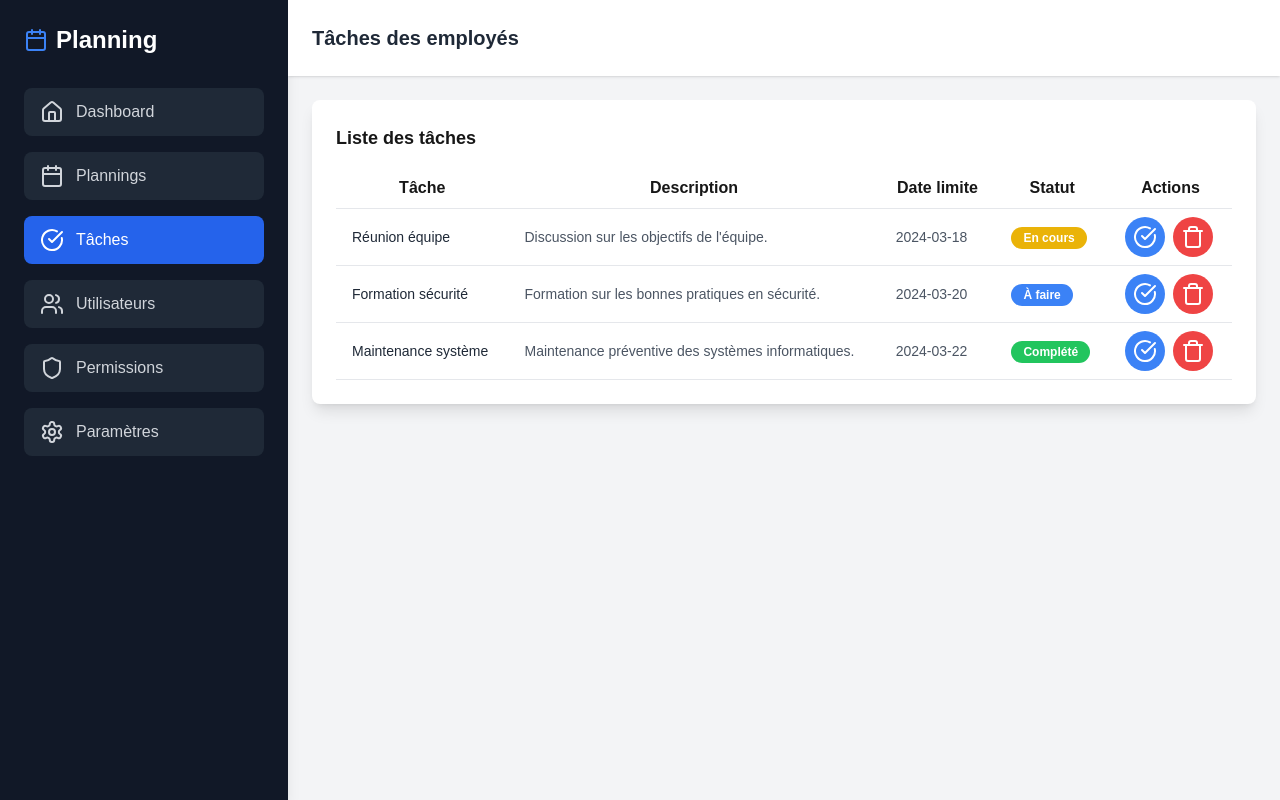
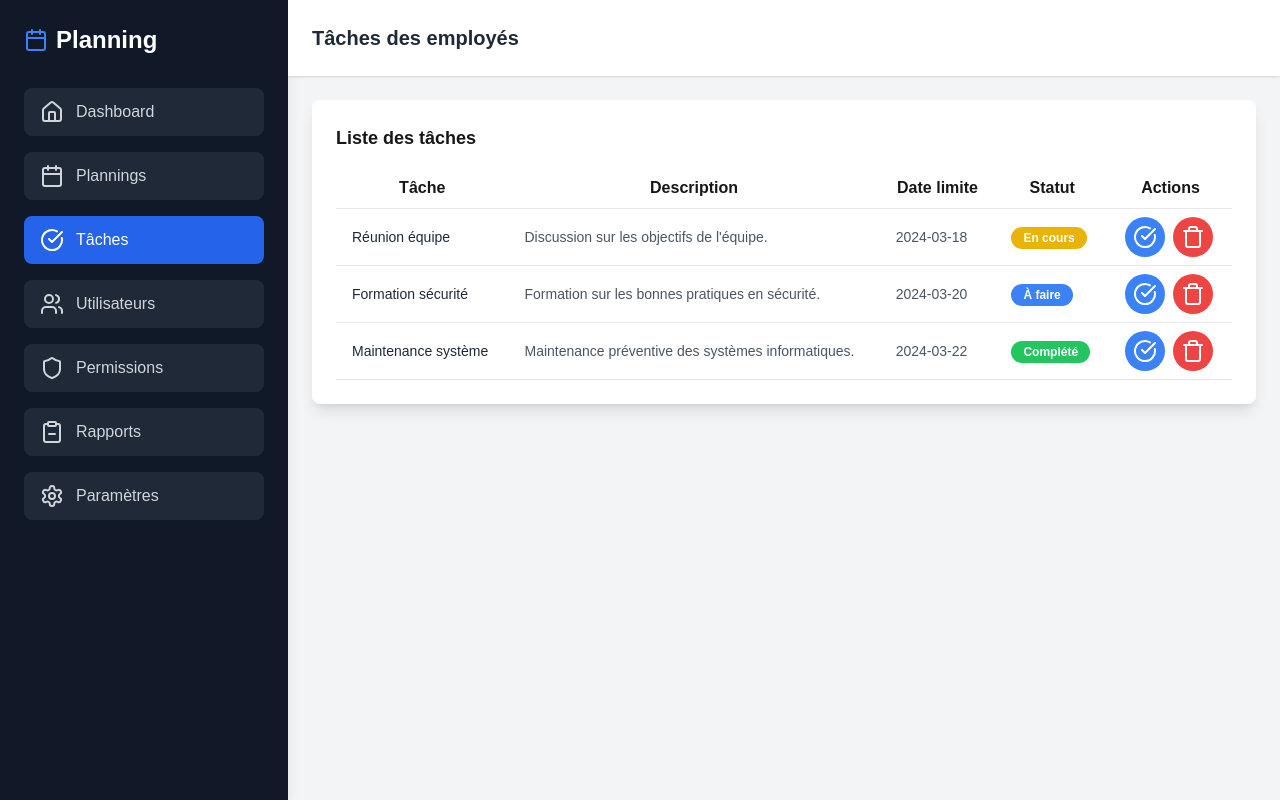
Before and after one commit to Eco2lodgy-Company/planning, a Next.js app: page /employees/tasks in a window 1280 px wide. Built offline with nearby package versions, Linux system fonts and the light colour scheme.

Commit message:
mise place la page d'affichage des taches

```diff
--- a/src/app/employees/tasks/page.js
+++ b/src/app/employees/tasks/page.js
@@ -12,6 +12,7 @@ import {
   List,
   Grid,
   Shield,
+  ClipboardMinus,
   CheckCircle,
   Trash,
 } from 'lucide-react';
@@ -84,6 +85,7 @@ export default function TaskPage() {
     { name: 'Tâches', icon: CircleCheckBig, path: '/employees/tasks' },
     { name: 'Utilisateurs', icon: Users, path: '/users' },
     { name: 'Permissions', icon: Shield, path: '/permissions' },
+    { name: 'Rapports', icon: ClipboardMinus, path: '/permissions' },
     { name: 'Paramètres', icon: Settings, path: '/settings' },
   ];
 
```
